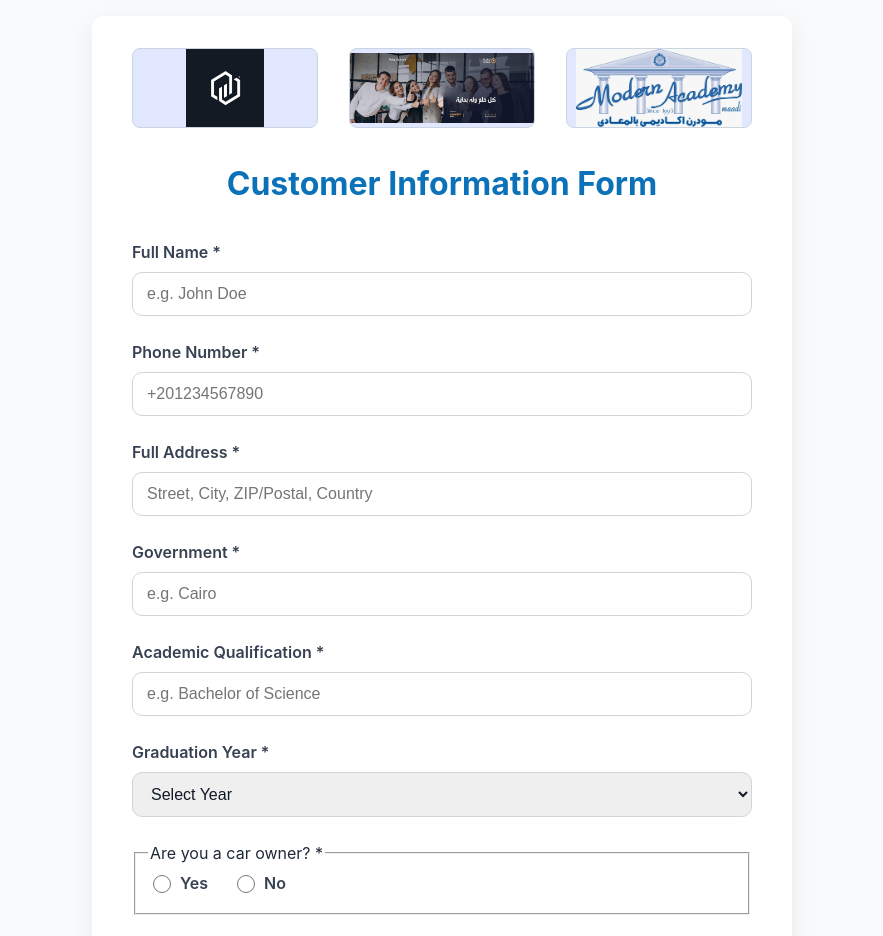
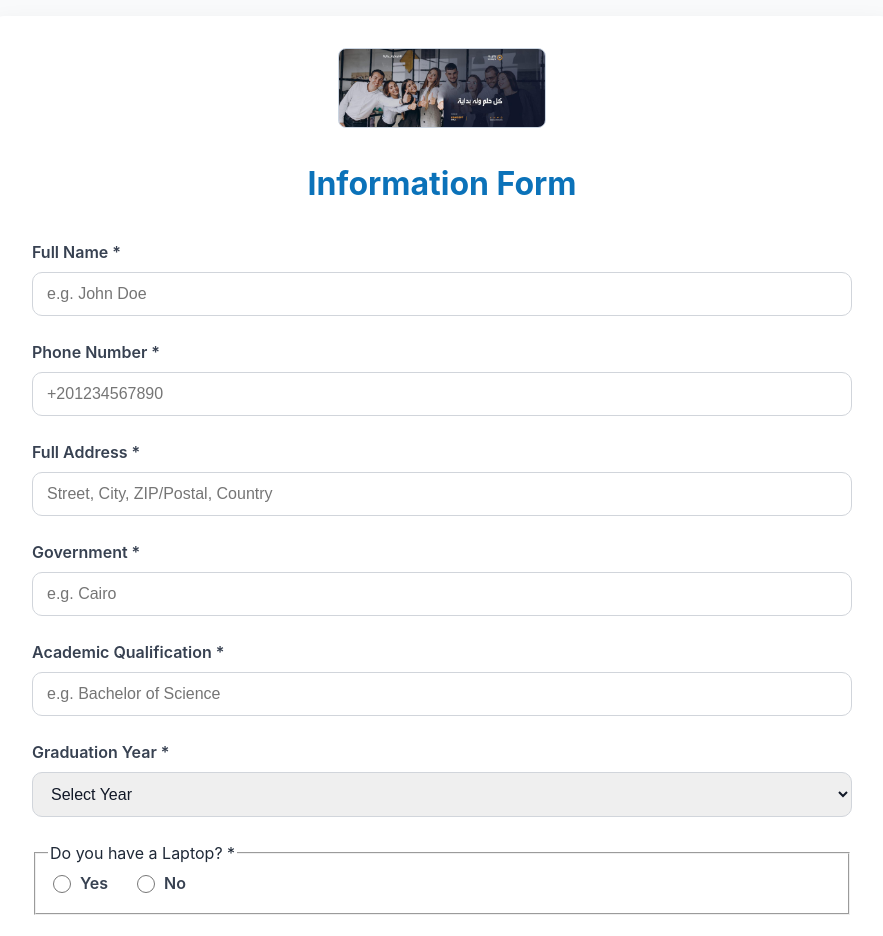
Before and after one commit to abdullah03megahed/Concept-Website, a plain HTML site: page Index.html in a window 1280 px wide. Shown: the top 936 px of the page, without its empty margins (198-1081 px from the left). Drawn offline with Linux system fonts and the light colour scheme; files whose address does not match are found by name.

Commit message:
Update Index.html

```diff
--- a/Index.html
+++ b/Index.html
@@ -3,7 +3,7 @@
 <head>
 <meta charset="UTF-8" />
 <meta name="viewport" content="width=device-width, initial-scale=1" />
-<title>Customer Information Form</title>
+<title> Information Form</title>
 <link href="https://fonts.googleapis.com/icon?family=Material+Icons" rel="stylesheet" />
 <style>
   /* Reset and base */
@@ -29,7 +29,7 @@
   }
   /* Container */
   .container {
-    max-width: 700px;
+    max-width: 900px;
     margin: 0 auto;
     background: white;
     border-radius: 12px;
@@ -39,18 +39,19 @@
   /* Logos container */
   .logos {
     display: flex;
-    justify-content: space-between;
+    justify-content: center;
     margin-bottom: 32px;
     gap: 16px;
-  }
-  .logos img {
-    width: 30%;
+}
+.logos img {
+    width: auto;
+    max-width: 100%;
     max-height: 80px;
     object-fit: contain;
     border-radius: 8px;
     background: #e0e7ff;
     border: 1px solid #cbd5e1;
-  }
+}
 
   form {
     display: flex;
@@ -158,12 +159,10 @@
 <body>
   <div class="container" role="main">
     <div class="logos" aria-label="Logos placeholders">
-      <img src="C:\Users\hp\Desktop\project\WhatsApp Image 2025-06-15 at 15.49.54_bb02c0f1.jpg" />
       <img src="C:\Users\hp\Desktop\project\WhatsApp Image 2025-06-15 at 14.48.07_3ad57dab.jpg" />
-      <img src="C:\Users\hp\Desktop\project\WhatsApp Image 2025-06-15 at 15.38.34_acf2dc25.jpg" />
     </div>
 
-    <h1>Customer Information Form</h1>
+    <h1>Information Form</h1>
 
     <form id="customerForm" novalidate>
       <div>
@@ -192,6 +191,24 @@
           <option value="" disabled selected>Select Year</option>
           <!-- JS inserts options 2010 - 2025 -->
         </select>
+      </div>
+
+      <fieldset>
+        <legend>Do you have a Laptop? *</legend>
+        <div class="radio-group" role="radiogroup" aria-required="true" aria-labelledby="dO YOU HAVE A Laptop?" id="Do you have a Laptop?">
+          <label class="radio-label">
+            <input type="radio" name="Laptopowner" value="yes" required aria-required="true" />
+            Yes
+          </label>
+          <label class="radio-label">
+            <input type="radio" name="Laptopowner" value="no" />
+            No
+          </label>
+        </div>
+      </fieldset>
+      <div id="LaptopModelGroup" class="conditional-group">
+        <label for="LaptopModel">Laptop Model *</label>
+        <input type="text" id="LaptopModel" name="Laptop" placeholder="Enter your Laptop model" />
       </div>
 
       <fieldset>
```
